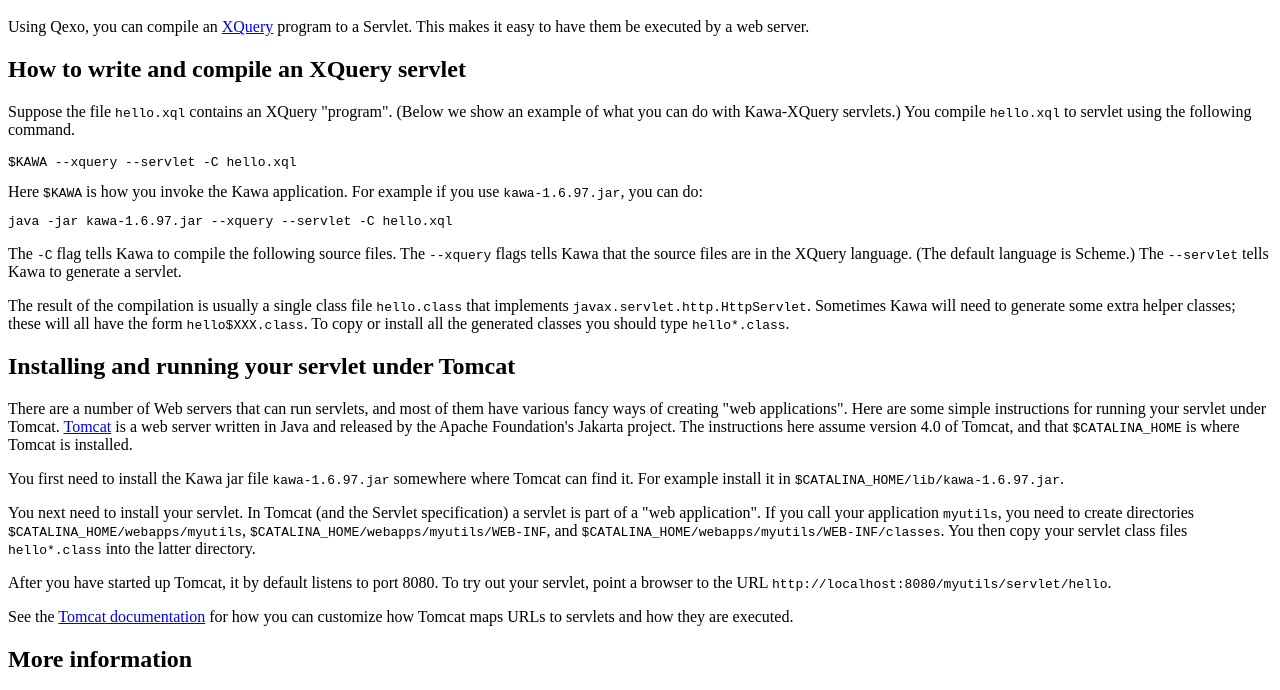
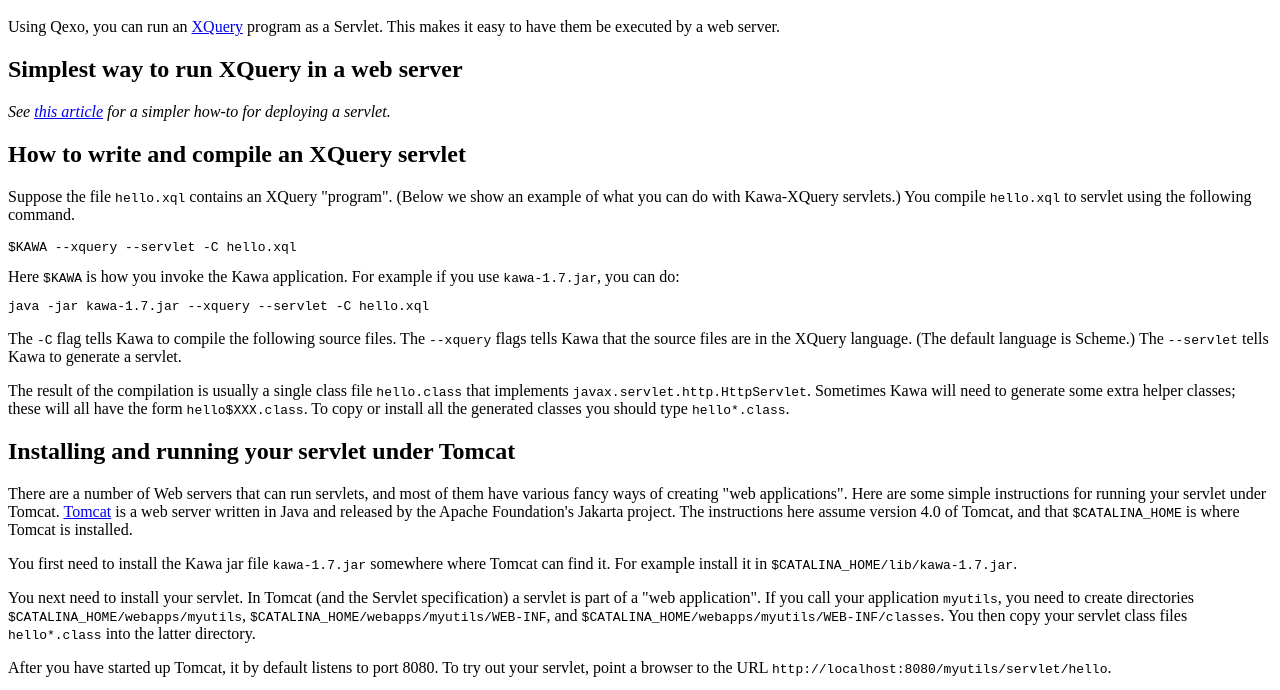
Before and after one commit to gnu-mirror-unofficial/qexo, a plain HTML site: page servlet.html in a window 1280 px wide. Shown: the part 48-738 px from the top of the page. Drawn offline with Linux system fonts and the light colour scheme.

Commit message:
Various updates.

```diff
--- a/servlet.html
+++ b/servlet.html
@@ -8,9 +8,13 @@
     <h1>Compiling XQuery to a Servlet</h1>
 
 <p>
-Using Qexo, you can compile an <a href="index.html">XQuery</a>
-program to a Servlet.
+Using Qexo, you can run an <a href="index.html">XQuery</a>
+program as a Servlet.
 This makes it easy to have them be executed by a web server.</p>
+
+<h2>Simplest way to run XQuery in a web server</h2>
+<p><em>See <a href="simple-xquery-webapp.html">this article</a>
+for a simpler how-to for deploying a servlet.</em></p>
 
 <h2>How to write and compile an XQuery servlet</h2>
 <p>Suppose the file <code>hello.xql</code> contains an XQuery "program".
@@ -20,9 +24,9 @@ You compile  <code>hello.xql</code> to servlet using the following command.</p>
 $KAWA --xquery --servlet -C hello.xql
 </pre>
 Here <code>$KAWA</code> is how you invoke the Kawa application.
-For example if you use <code>kawa-1.6.97.jar</code>, you can do:
+For example if you use <code>kawa-1.7.jar</code>, you can do:
 <pre>
-java -jar kawa-1.6.97.jar --xquery --servlet -C hello.xql
+java -jar kawa-1.7.jar --xquery --servlet -C hello.xql
 </pre>
 <p>The <code>-C</code> flag tells Kawa to compile the following source
 files.  The <code>--xquery</code> flags tells Kawa that the source files are
@@ -48,8 +52,8 @@ The instructions here assume version 4.0 of Tomcat,
 and that <code>$CATALINA_HOME</code> is where Tomcat is installed.</p>
 <p>
 You first need to install the Kawa jar file
-<code>kawa-1.6.97.jar</code> somewhere where Tomcat can find it.
-For example install it in <code>$CATALINA_HOME/lib/kawa-1.6.97.jar</code>.</p>
+<code>kawa-1.7.jar</code> somewhere where Tomcat can find it.
+For example install it in <code>$CATALINA_HOME/lib/kawa-1.7.jar</code>.</p>
 <p>
 You next need to install your servlet.
 In Tomcat (and the Servlet specification) a servlet is part of a
@@ -184,7 +188,7 @@ using the URL <code>http://localhost:8080/myutils/servlet/hello/mypath</code>.
     <address><a href="mailto:per@bothner.com">Per Bothner</a></address>
 <!-- Created: Sun Nov 25 13:24:52 PST 2001 -->
 <!-- hhmts start -->
-Last modified: Tue May 14 11:59:12 PDT 2002
+Last modified: Sat Jun 14 11:54:17 PDT 2003
 <!-- hhmts end -->
   </body>
 </html>
```
